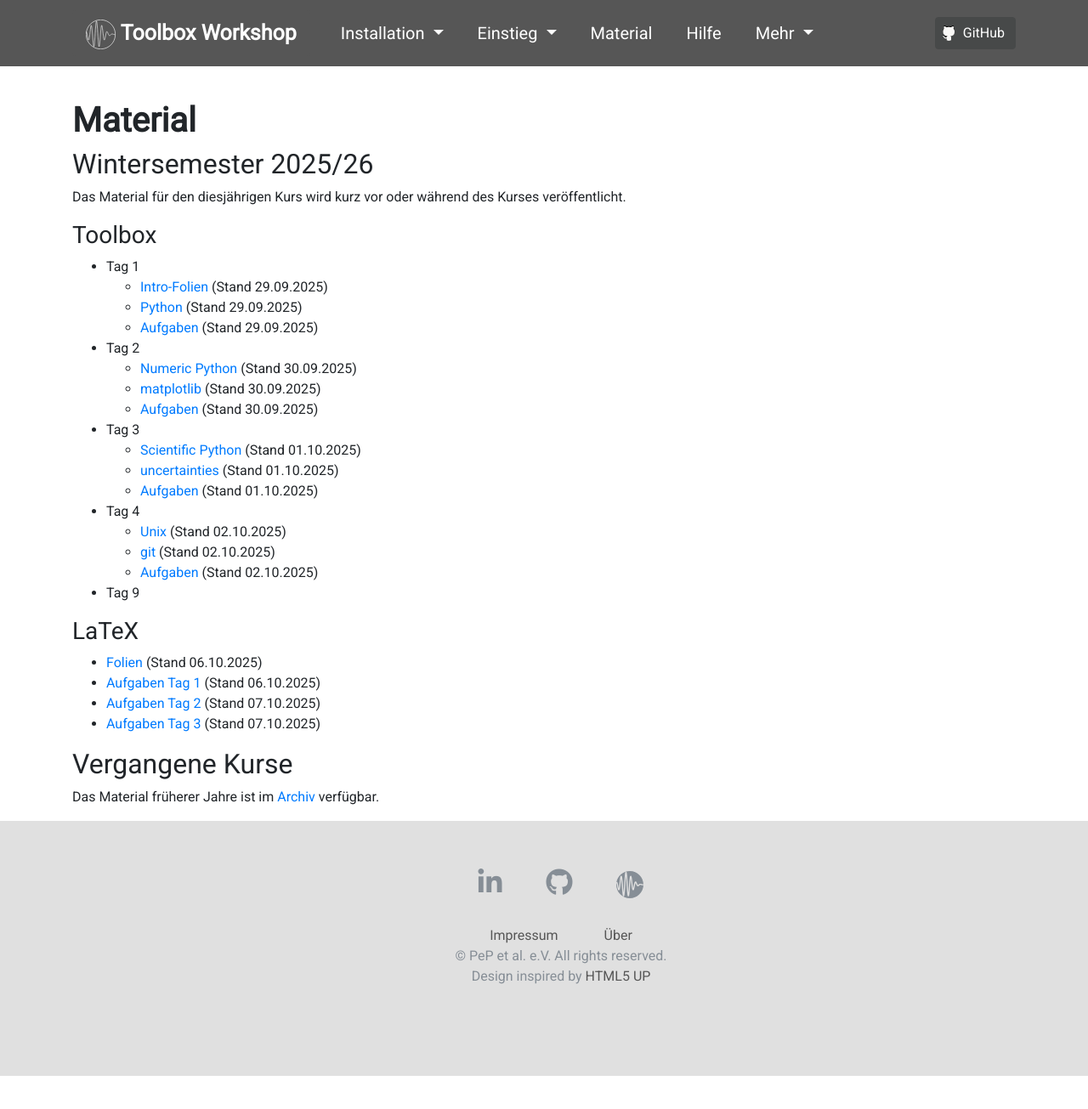
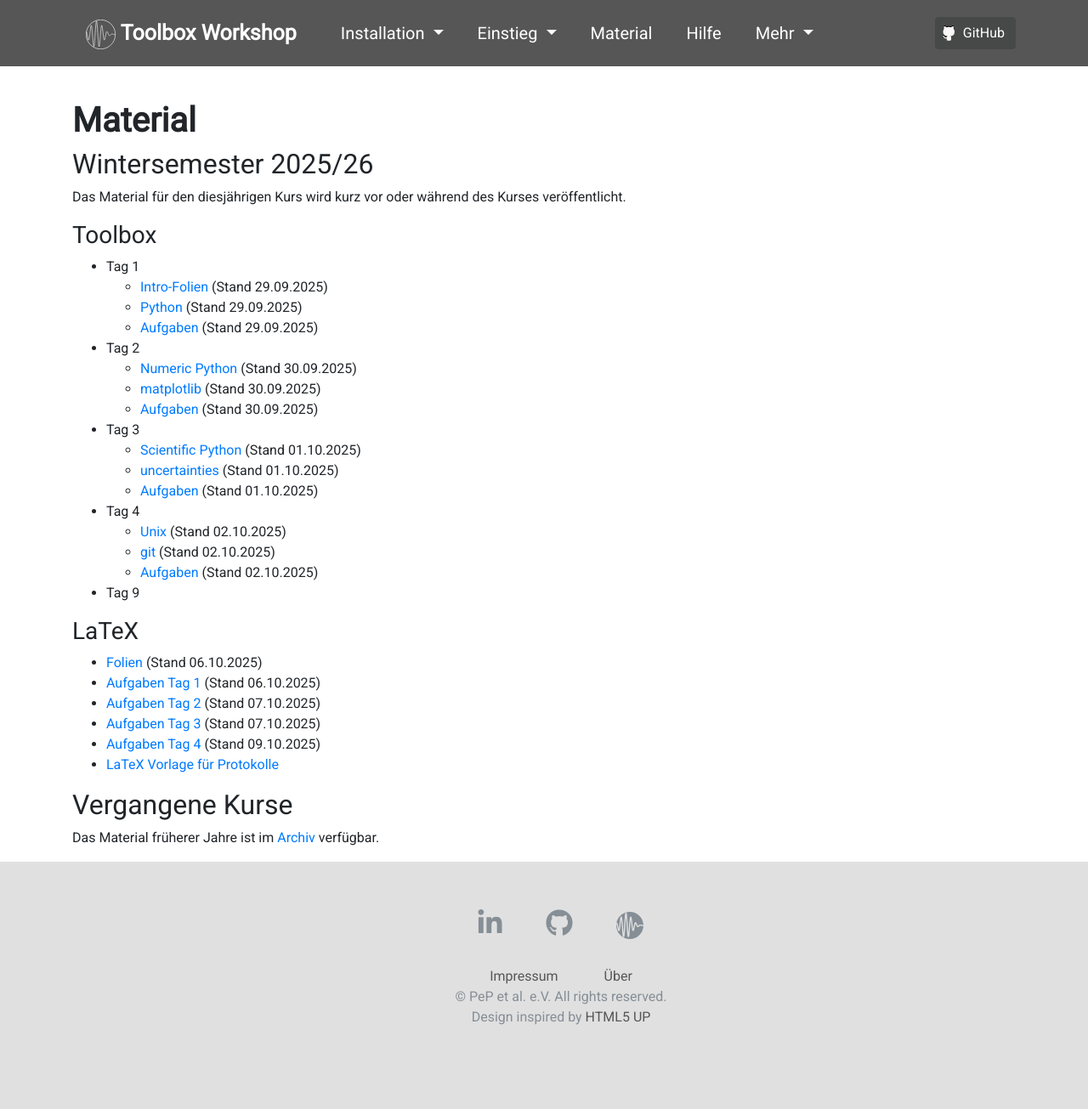
Before and after one commit to pep-dortmund/homepage-toolbox, a Jekyll site: the page built from notes.md, in a window 1280 px wide and 1314 px high. Shown: the top 1305 px of the window at 85% size. Built offline with Jekyll 4.4.1, drawn with Linux system fonts in a browser that asks for light colours; nearby versions of some CDN libraries.

Commit message:
add last latex material

```diff
--- a/notes.md
+++ b/notes.md
@@ -36,8 +36,8 @@
 - [Aufgaben Tag 1](/files/archive/current/exercises-latex-1.zip) (Stand 06.10.2025)
 - [Aufgaben Tag 2](/files/archive/current/exercises-latex-2.zip) (Stand 07.10.2025)
 - [Aufgaben Tag 3](/files/archive/current/exercises-latex-3.zip) (Stand 07.10.2025)
-<!-- - [Aufgaben Tag 4](/files/archive/current/exercises-latex-4.zip) (Stand 02.10.2024) -->
-<!-- - <a href="https://github.com/pep-dortmund/toolbox-workshop-protocol-template" target="_blank">LaTeX Vorlage für Protokolle</a> -->
+- [Aufgaben Tag 4](/files/archive/current/exercises-latex-4.zip) (Stand 09.10.2025)
+- <a href="https://github.com/pep-dortmund/toolbox-workshop-protocol-template" target="_blank">LaTeX Vorlage für Protokolle</a>
 
 ## Vergangene Kurse
 
```
Also changed, not shown: 1 other file.
